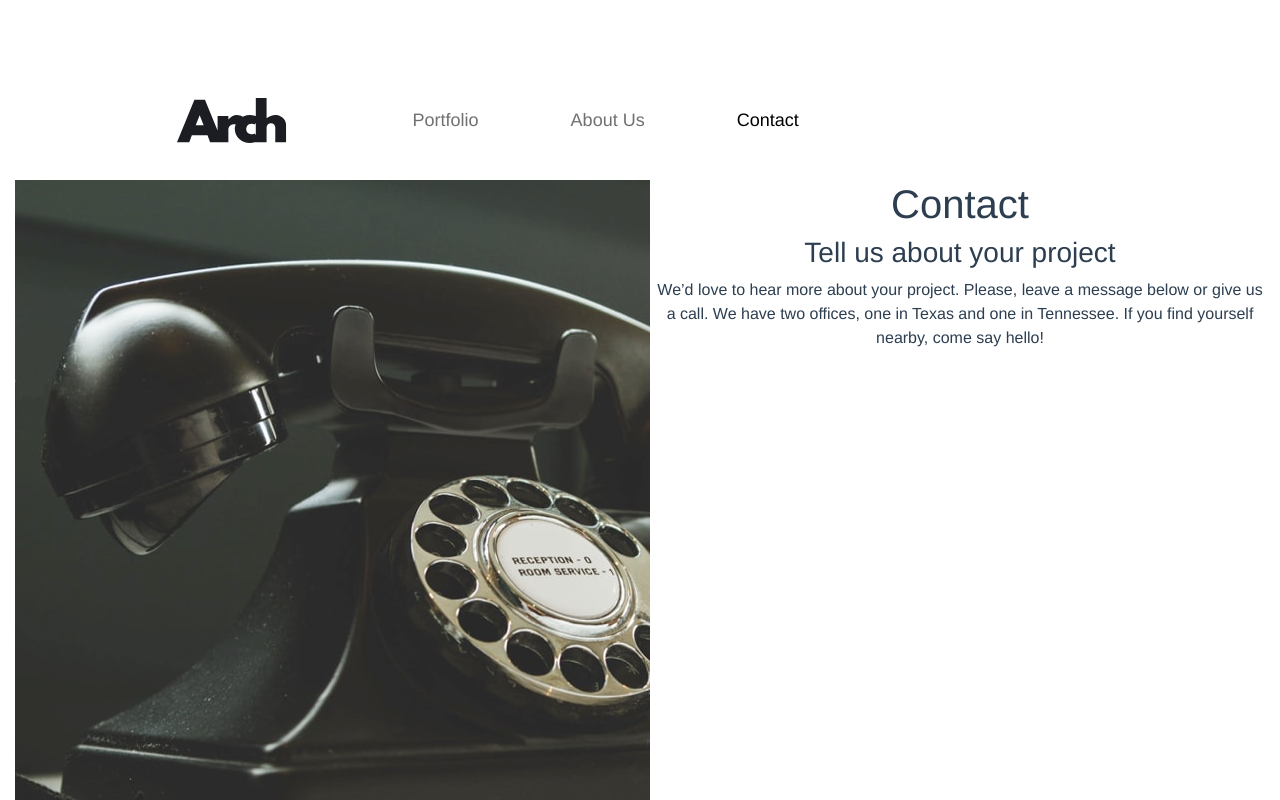
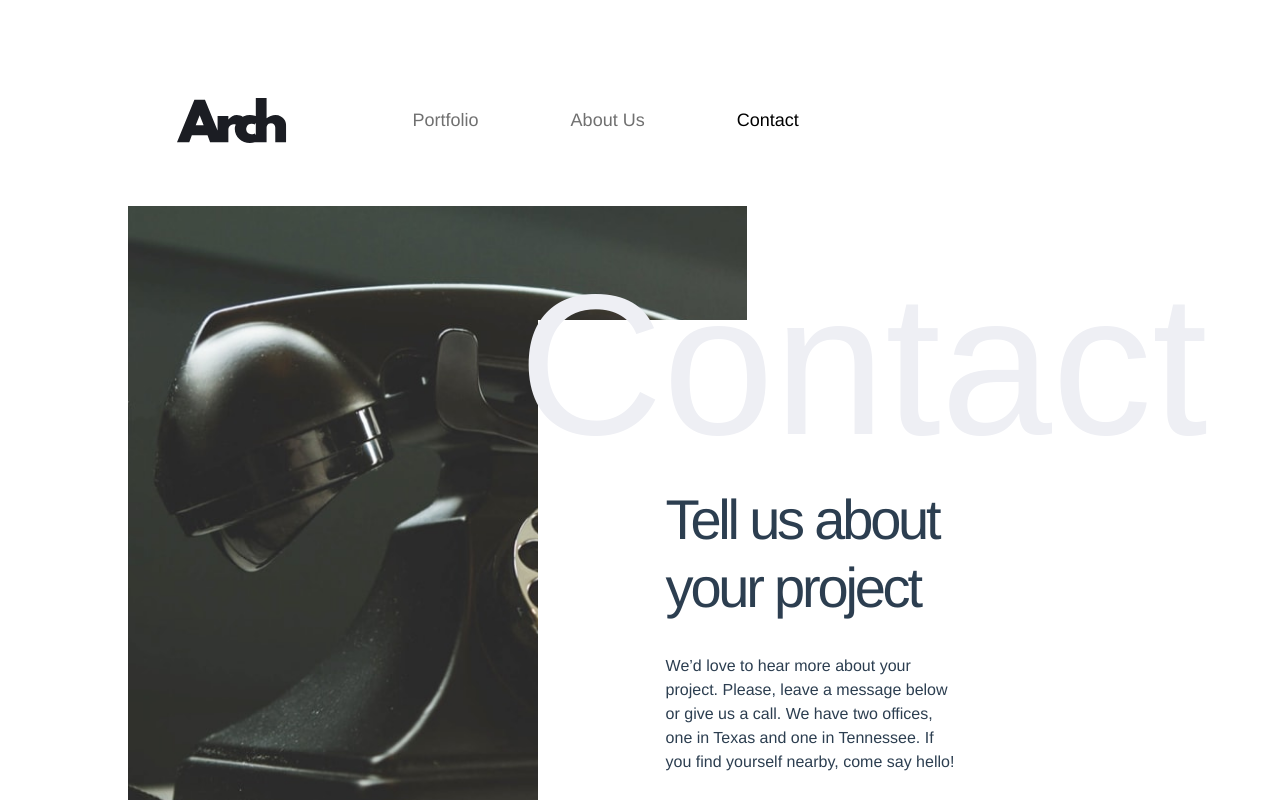
Before and after one commit to clf94-dev/arch-vue, a Vue app: page /contact in a window 1280 px wide. Shown: the top 800 px of the page. Built offline with nearby package versions, Linux system fonts and the light colour scheme.

Commit message:
added TopContact style

```diff
--- a/src/components/TopContact.vue
+++ b/src/components/TopContact.vue
@@ -28,4 +28,100 @@ export default {
 };
 </script>
 
-<style scoped></style>
+<style scoped>
+.top-section-cont {
+  padding: 2% 7% 5% 10%;
+}
+
+@media screen and (max-width: 756px) {
+  .top-section-cont .img-col {
+    overflow-x: hidden;
+  }
+}
+
+.top-section-cont .img-col img {
+  width: 120%;
+}
+
+@media screen and (max-width: 1081px) {
+  .top-section-cont .img-col img {
+    width: 160% !important;
+  }
+}
+
+.top-section-cont .text-col {
+  background-color: white;
+  text-align: start;
+}
+
+@media screen and (min-width: 1080px) {
+  .top-section-cont .text-col {
+    position: absolute;
+    left: 42%;
+    top: 40% !important;
+    padding: 13% 7% 12% 10% !important;
+  }
+}
+
+@media screen and (min-width: 757px) {
+  .top-section-cont .text-col {
+    position: absolute;
+    left: 42%;
+    top: 60%;
+    padding: 13% 7% 10% 10%;
+  }
+}
+
+.top-section-cont .text-col h1 {
+  display: block;
+  position: absolute;
+  top: -12%;
+  left: -20%;
+  font-size: 150px;
+  font-family: sans-serif;
+  font-weight: 400;
+  color: #eeeff4;
+  padding-left: 17%;
+}
+
+@media screen and (min-width: 1080px) {
+  .top-section-cont .text-col h1 {
+    font-size: 200px;
+  }
+}
+
+@media screen and (max-width: 756px) {
+  .top-section-cont .text-col h1 {
+    display: none;
+  }
+}
+
+.top-section-cont .text-col h3 {
+  font-size: 56px;
+  font-weight: 300;
+  letter-spacing: -0.2rem;
+}
+
+@media screen and (max-width: 756px) {
+  .top-section-cont .text-col h3 {
+    margin-top: 25px;
+  }
+}
+
+@media screen and (min-width: 1080px) {
+  .top-section-cont .text-col h3 {
+    padding-right: 15%;
+  }
+}
+
+.top-section-cont .text-col p {
+  font-size: 16px;
+  padding-top: 25px;
+}
+
+@media screen and (min-width: 1080px) {
+  .top-section-cont .text-col p {
+    padding-right: 30%;
+  }
+}
+</style>
```
